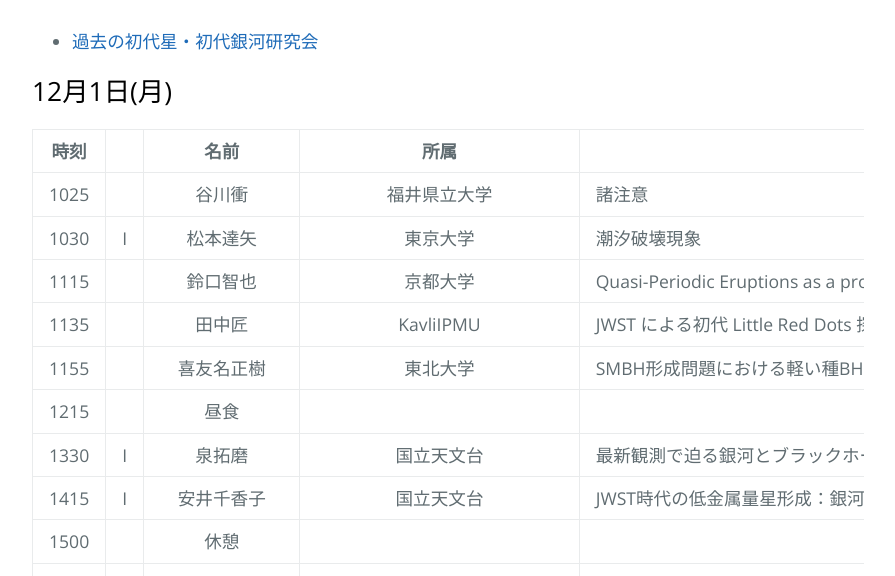
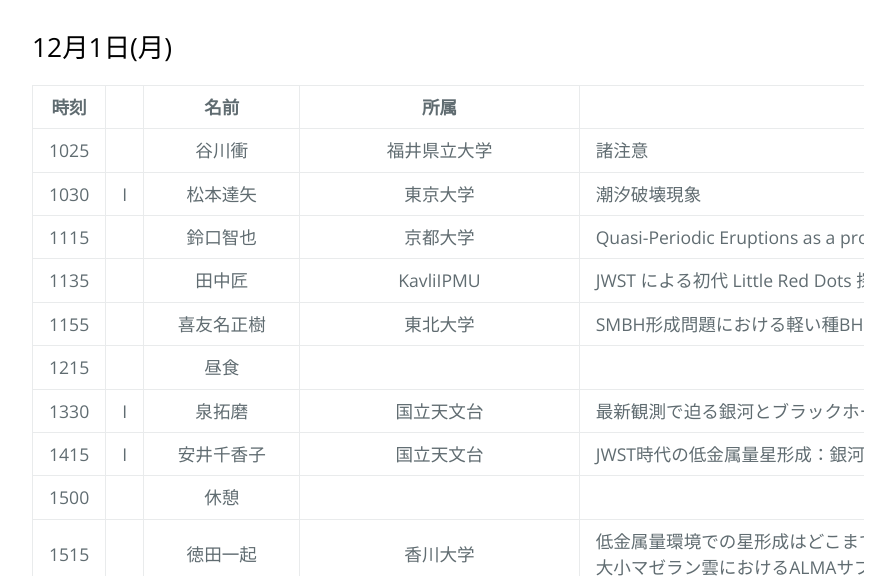
Before and after one commit to fukushimahj/FSFG2025, a Jekyll site: the page built from program.md, in a window 1280 px wide and 900 px high, cut to the strip 324-900 px from the top of the window. Shown: the whole strip, without its empty margins (192-1087 px from the left). Built offline with Jekyll 4.4.1, drawn with Linux system fonts in a browser that asks for light colours.

Commit message:
program 改訂

```diff
--- a/program.md
+++ b/program.md
@@ -4,8 +4,6 @@ layout: default
 title: プログラム
 description:
 ---
-
-- [過去の初代星・初代銀河研究会](http://tpweb2.phys.konan-u.ac.jp/~shodai/)
 
 
 <span style="font-size: 150%; color: black;">12月1日(月)</span>
```
